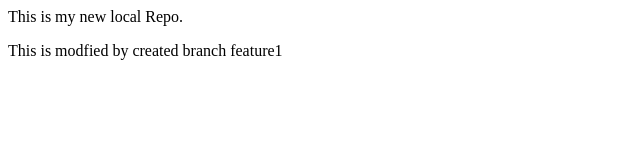
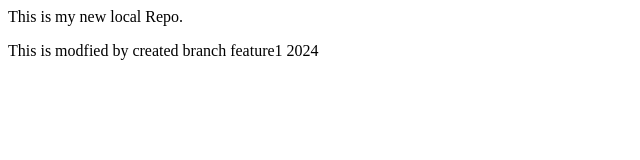
Before and after one commit to vijaypanchal421/LocalRepo, a plain HTML site: page index.html in a window 1280 px wide. Shown: the full height of the page, 0-640 px from the left. Drawn offline with Linux system fonts and the light colour scheme.

Commit message:
Update index.html

```diff
--- a/index.html
+++ b/index.html
@@ -1,2 +1,2 @@
 <p>This is my new local Repo.</p>
-<p>This is modfied by created branch feature1</p>
+<p>This is modfied by created branch feature1 2024</p>
```
